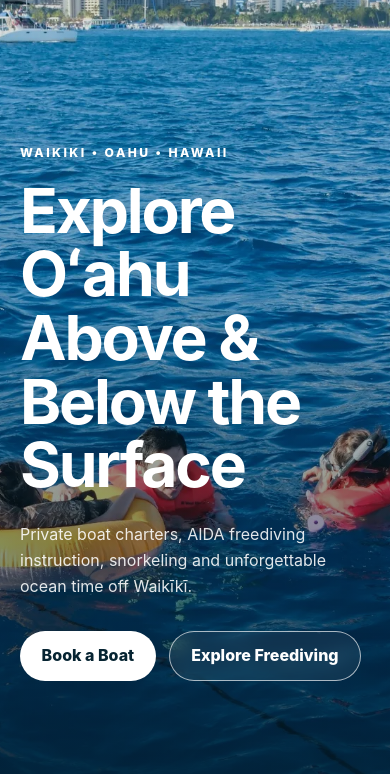
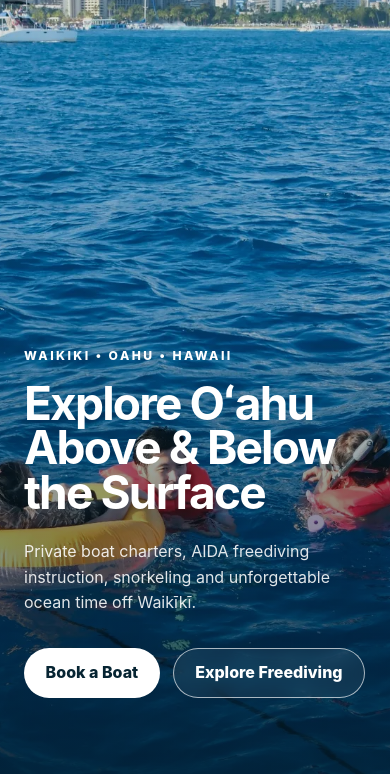
Before and after one commit to redjiannanliuInHawaii/hawaii-ocean-travel, a plain HTML site: page index.html in a window 390 px wide. Shown: the part 70-844 px from the top of the page. Drawn offline with Linux system fonts and the light colour scheme.

Commit message:
Update styles.css

```diff
--- a/styles.css
+++ b/styles.css
@@ -129,11 +129,11 @@ footer p:last-child { text-align:right; }
   footer p:last-child { text-align:left; }
 }
 @media (max-width: 600px) {
-  h1 { font-size:clamp(3.1rem,16vw,5.1rem); }
+  h1 { font-size: clamp(2.8rem, 11.8vw, 4rem); line-height: 0.96; letter-spacing: -0.04em; }
   h2 { font-size:clamp(2.45rem,12vw,4rem); }
   .brand { font-size:.72rem; letter-spacing:.11em; }
   .brand-mark { width:28px; height:28px; }
-  .hero-content { padding-bottom:11vh; }
+  .hero-content { width: calc(100% - 48px); padding-top: 130px; padding-bottom: 9vh; }
   .hero-copy { font-size:1rem; }
   .scroll-cue { display:none; }
   .section { width:min(100% - 30px,1200px); padding:80px 0; }
```
